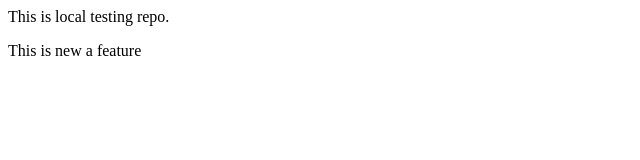
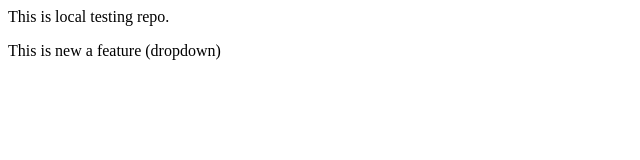
Before and after one commit to reebbhuuuuuuu/Localtestrepo2, a plain HTML site: page index.html in a window 1280 px wide. Shown: the full height of the page, 0-640 px from the left. Drawn offline with Linux system fonts and the light colour scheme.

```diff
--- a/index.html
+++ b/index.html
@@ -1,2 +1,2 @@
 <p>This is local testing repo.</p>
-<p>This is new a feature</p>
+<p>This is new a feature (dropdown)</p>
```
